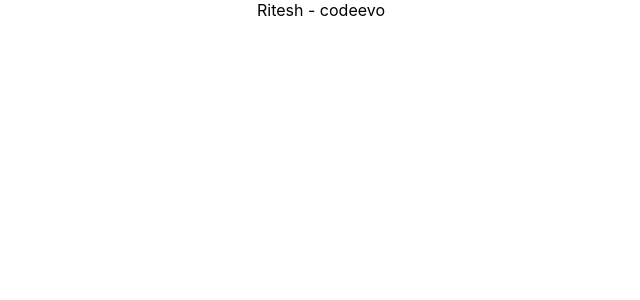
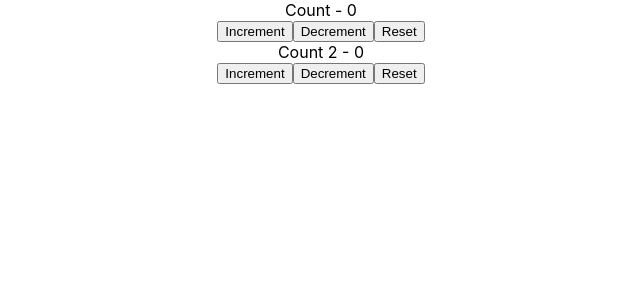
Before and after one commit to RiteshSingh9/reactjs-hooks, a React (Create React App) app: page / in a window 1280 px wide. Shown: the top 300 px of the page, without its empty margins (319-959 px from the left). Built offline with nearby package versions, Linux system fonts and the light colour scheme.

Commit message:
Learned about useReducers

```diff
--- a/src/App.js
+++ b/src/App.js
@@ -11,6 +11,9 @@ import HookCounterTwo from "./components/useEffect/HookCounterTwo";
 import FetchAllData from "./components/fetchingData/FetcAllData";
 import FetchData from "./components/fetchingData/FetchData";
 import ComponentC from "./components/useContext/ComponentC";
+import CounterOne from "./components/useReducer/CounterOne";
+import CounterTwo from "./components/useReducer/CounterTwo";
+import CounterThree from "./components/useReducer/CounterThree";
 
 // older way
 export const UserContext = React.createContext();
@@ -28,17 +31,19 @@ function App() {
             {/* <HookMouse /> */}
             {/* <MouseContainer /> */}
             {/* <HookCounterTwo /> */}
-
             {/* Fetching data  */}
             {/* <FetchAllData /> */}
             {/* <FetchData /> */}
-
             {/* useContext */}
-            <UserContext.Provider value={"Ritesh"}>
+            {/* <UserContext.Provider value={"Ritesh"}>
                 <ChannelContext.Provider value={"codeevo"}>
                     <ComponentC />
                 </ChannelContext.Provider>
-            </UserContext.Provider>
+            </UserContext.Provider> */}
+            {/* useReducer */}
+            {/* <CounterOne /> /*} {/* Simple state & actions */}
+            {/* <CounterTwo /> */} {/*} Complex state & actions */}
+            <CounterThree />
         </div>
     );
 }
--- /dev/null
+++ b/src/components/useReducer/CounterOne.js
@@ -0,0 +1,36 @@
+/**
+ * useReducer (simple state & actions)
+ *
+ * Simplest way
+ */
+
+import React, { useReducer } from "react";
+
+const initialState = 0;
+const reducer = (state, action) => {
+    switch (action) {
+        case "INCREMENT":
+            return state + 1;
+        case "DECREMENT":
+            return state - 1;
+        case "RESET":
+            return initialState;
+        default:
+            return state;
+    }
+};
+
+function CounterOne() {
+    const [count, dispatch] = useReducer(reducer, initialState);
+
+    return (
+        <div>
+            <div>Count - {count}</div>
+            <button onClick={() => dispatch("INCREMENT")}>Increment</button>
+            <button onClick={() => dispatch("DECREMENT")}>Decrement</button>
+            <button onClick={() => dispatch("RESET")}>Reset</button>
+        </div>
+    );
+}
+
+export default CounterOne;
--- /dev/null
+++ b/src/components/useReducer/CounterThree.js
@@ -0,0 +1,49 @@
+/**
+ * useReducer (simple state & actions)
+ *
+ * Multiple useReducers
+ */
+
+import React, { useReducer } from "react";
+
+const initialState = 0;
+const reducer = (state, action) => {
+    switch (action) {
+        case "INCREMENT":
+            return state + 1;
+        case "DECREMENT":
+            return state - 1;
+        case "RESET":
+            return initialState;
+        default:
+            return state;
+    }
+};
+
+function CounterThree() {
+    const [count, dispatch] = useReducer(reducer, initialState);
+    const [countTwo, dispatchTwo] = useReducer(reducer, initialState); // since behaviour is same so argument is also same
+
+    return (
+        <div>
+            <div>
+                <div>Count - {count}</div>
+                <button onClick={() => dispatch("INCREMENT")}>Increment</button>
+                <button onClick={() => dispatch("DECREMENT")}>Decrement</button>
+                <button onClick={() => dispatch("RESET")}>Reset</button>
+            </div>
+            <div>
+                <div>Count 2 - {countTwo}</div>
+                <button onClick={() => dispatchTwo("INCREMENT")}>
+                    Increment
+                </button>
+                <button onClick={() => dispatchTwo("DECREMENT")}>
+                    Decrement
+                </button>
+                <button onClick={() => dispatchTwo("RESET")}>Reset</button>
+            </div>
+        </div>
+    );
+}
+
+export default CounterThree;
--- /dev/null
+++ b/src/components/useReducer/CounterTwo.js
@@ -0,0 +1,78 @@
+/**
+ * useReducer (complex state & action)
+ */
+
+import React, { useReducer } from "react";
+
+const initialState = {
+    firstCounter: 0,
+    secondCounter: 10,
+};
+const reducer = (state, action) => {
+    switch (action.type) {
+        case "INCREMENT":
+            return {
+                ...state,
+                firstCounter: state.firstCounter + action.value,
+            };
+        case "DECREMENT":
+            return {
+                ...state,
+                firstCounter: state.firstCounter - action.value,
+            };
+        case "INCREMENT2":
+            return {
+                ...state,
+                secondCounter: state.secondCounter + action.value,
+            };
+        case "DECREMENT2":
+            return {
+                ...state,
+                secondCounter: state.secondCounter - action.value,
+            };
+        case "RESET":
+            return initialState;
+        default:
+            return state;
+    }
+};
+
+function CounterTwo() {
+    const [count, dispatch] = useReducer(reducer, initialState);
+
+    return (
+        <div>
+            <div>
+                First Counter - <strong>{count.firstCounter}</strong> <br />
+                Second Counter - <strong>{count.secondCounter}</strong>
+            </div>
+            <button onClick={() => dispatch({ type: "INCREMENT", value: 1 })}>
+                Increment
+            </button>
+            <button onClick={() => dispatch({ type: "DECREMENT", value: 1 })}>
+                Decrement
+            </button>
+            <button onClick={() => dispatch({ type: "INCREMENT", value: 5 })}>
+                Increment 5
+            </button>
+            <button onClick={() => dispatch({ type: "DECREMENT", value: 5 })}>
+                Decrement 5
+            </button>
+            <div>
+                <button
+                    onClick={() => dispatch({ type: "INCREMENT2", value: 1 })}
+                >
+                    Increment Seccond Counter
+                </button>
+                <button
+                    onClick={() => dispatch({ type: "DECREMENT2", value: 2 })}
+                >
+                    Decrement Seccond Counter
+                </button>
+            </div>
+            <button onClick={() => dispatch({ type: "RESET" })}>Reset</button>
+        </div>
+    );
+}
+
+export default CounterTwo;
```
Also changed, not shown: src/components/useReducer/info.md (added, +26 -0 lines).
